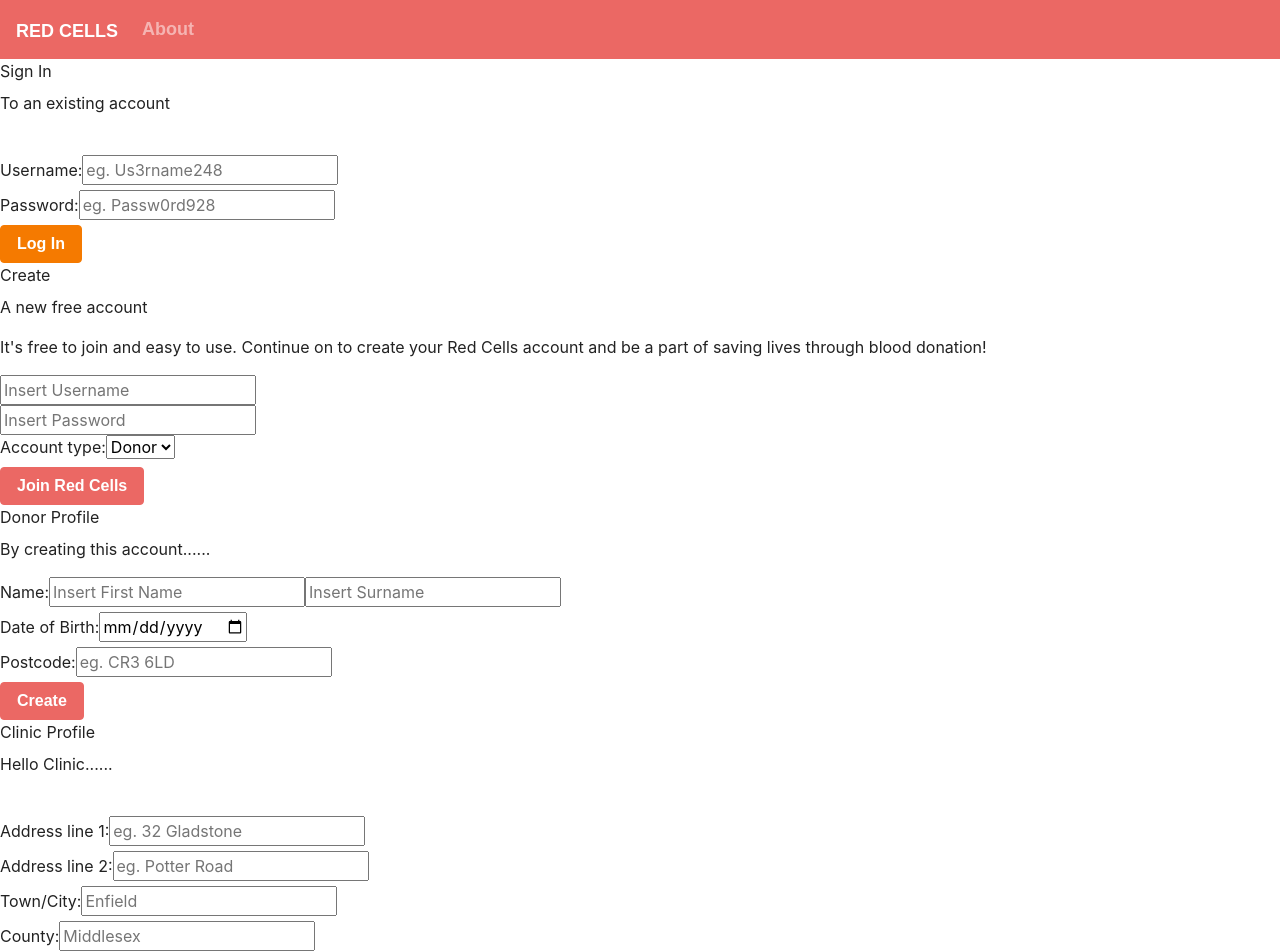
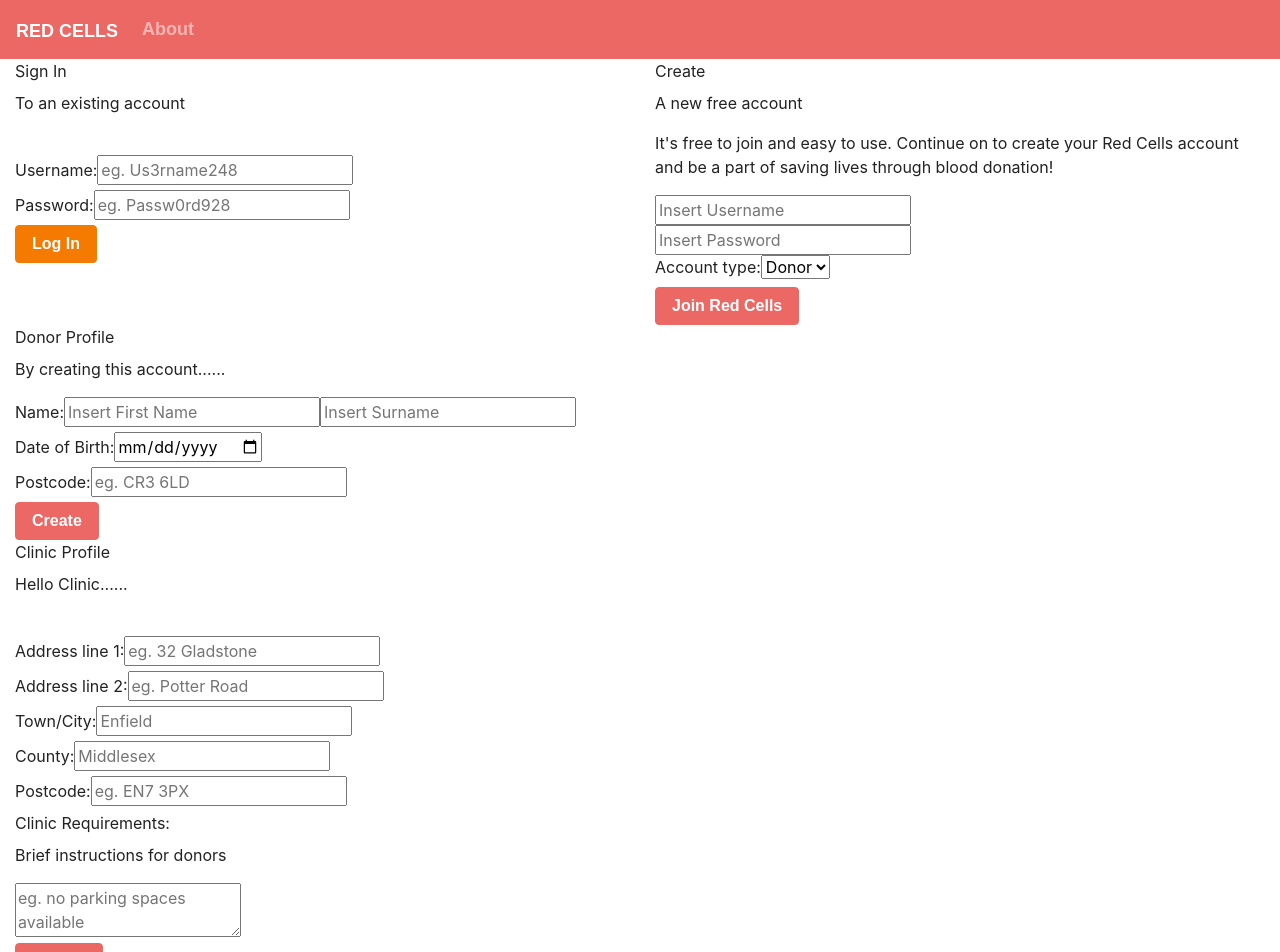
Before and after one commit to hjc86/blood_app, a React (Create React App) app in the folder frontend/: page / in a window 1280 px wide. Shown: the top 952 px of the page. Built offline with nearby package versions, Linux system fonts and the light colour scheme; a web font is replaced by a local one.

Commit message:
containers

```diff
--- a/frontend/src/components/clinic.js
+++ b/frontend/src/components/clinic.js
@@ -4,7 +4,7 @@ class Clinic extends React.Component {
 
     render() {
         return (
-            <div>
+            <div className="container-fluid">
                 <form>
                     <label>Clinic Profile</label>
                     <p>Hello Clinic......</p>
--- a/frontend/src/components/donor.js
+++ b/frontend/src/components/donor.js
@@ -4,7 +4,7 @@ class Donor extends React.Component {
 
     render() {
         return (
-            <div>
+            <div className="container-fluid">
                 <form>
                     <label>Donor Profile</label>
                     <p>By creating this account......</p>
--- a/frontend/src/components/login.js
+++ b/frontend/src/components/login.js
@@ -4,8 +4,9 @@ class Login extends React.Component {
 
     render() {
         return (
-            <div>
-                <div>
+            <div className="container-fluid">
+                <div className="row">
+                    <div className="col">
                         <form>
                         <label>Sign In</label>
                         <p>To an existing account</p>
@@ -27,7 +28,7 @@ class Login extends React.Component {
                         <button className='loginUserButton btn btn-danger' type='submit' >Log In</button>
                     </div>
 
-                <div>
+                    <div className="col">
                         <form>
                         <label>Create</label>
                         <p>A new free account</p>
@@ -53,6 +54,7 @@ class Login extends React.Component {
                         <button className='passwordButton btn btn-primary' type='submit'>Join Red Cells</button>
                     </div>
                 </div>
+            </div>
 
         )
     }
```
Lines whose indentation alone changed are shown as unchanged.
